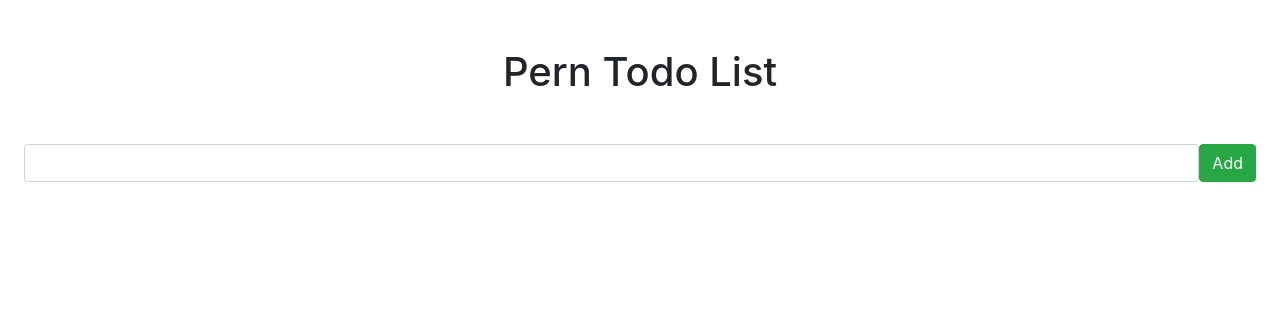
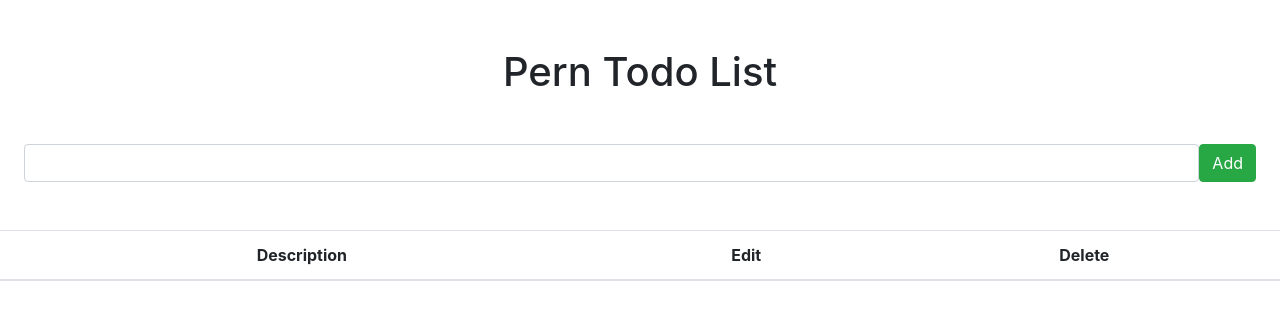
Before and after one commit to DEsp04/pern-todo, a React (Create React App) app in the folder client/: page / in a window 1280 px wide. Shown: the top 320 px of the page. Built offline with nearby package versions, Linux system fonts and the light colour scheme.

Commit message:
table is created in the ListTodos component

```diff
--- a/client/src/App.js
+++ b/client/src/App.js
@@ -1,12 +1,17 @@
 import './App.css';
 import InputTodo from './components/InputTodo';
+import ListTodos from "./components/ListTodos";
+
 
 function App() {
   return (
     <div className="App">
       <InputTodo />
+      <ListTodos />
     </div>
   );
 }
 
+
+
 export default App;
--- a/client/src/components/InputTodo.js
+++ b/client/src/components/InputTodo.js
@@ -18,7 +18,11 @@
 
       })
 
-      console.log(response)
+      // console.log(response)
+
+      //when response has been sent, it will refresh the page and show changes
+      window.location = "/";
+
     } catch (err) {
       console.error(err.message)
     }
--- a/client/src/components/ListTodos.js
+++ b/client/src/components/ListTodos.js
@@ -1,9 +1,34 @@
-import React from 'react'
+import React, {useEffect, useState} from 'react'
+
+
+
+
+
 
 function ListTodos() {
+
+
+
+
   return (
     <div>
+      <table className="table mt-5 text-center">
+        <thead>
+          <tr>
+            <th>Description</th>
+            <th>Edit</th>
+            <th>Delete</th>
+          </tr>
+        </thead>
+        <tbody>
+          {/* <tr>
+            <td>John</td>
+            <td>Doe</td>
+            <td>john@example.com</td>
+          </tr> */}
 
+        </tbody>
+      </table>
     </div>
   )
 }
```
